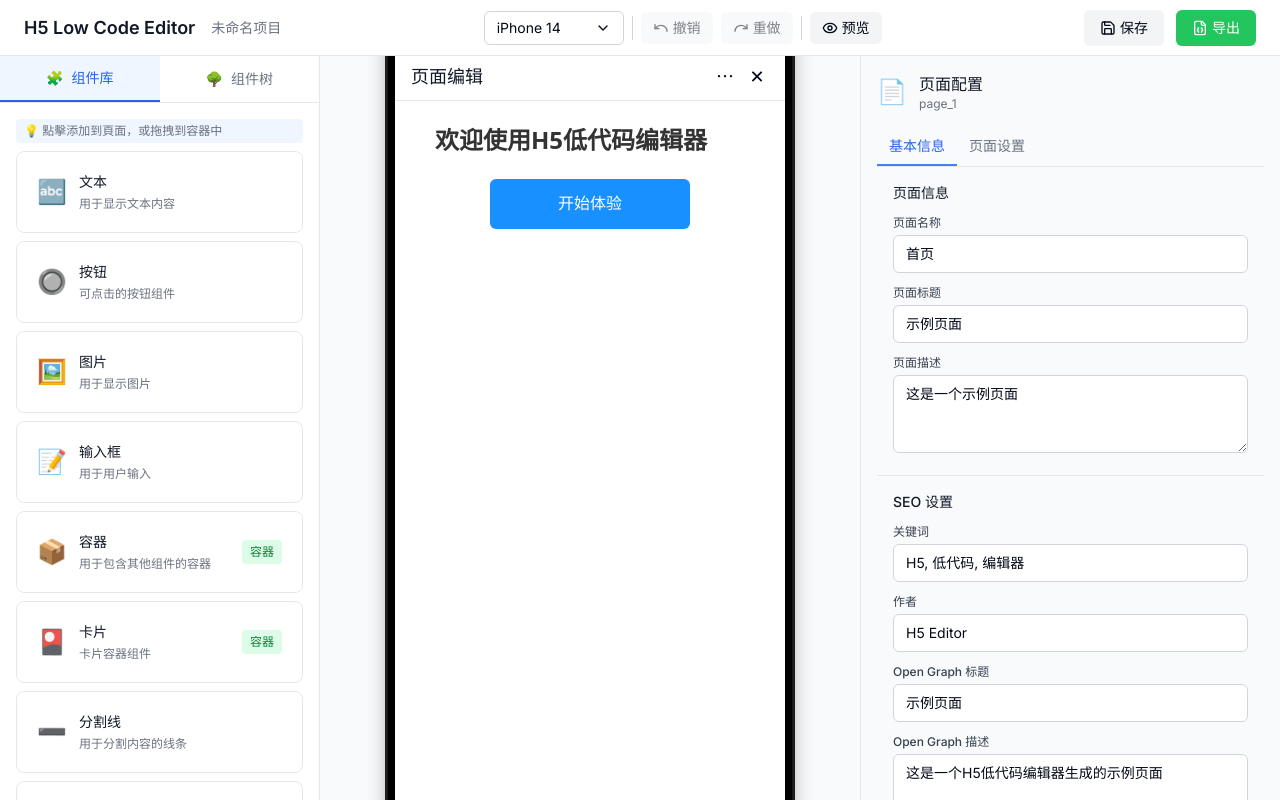
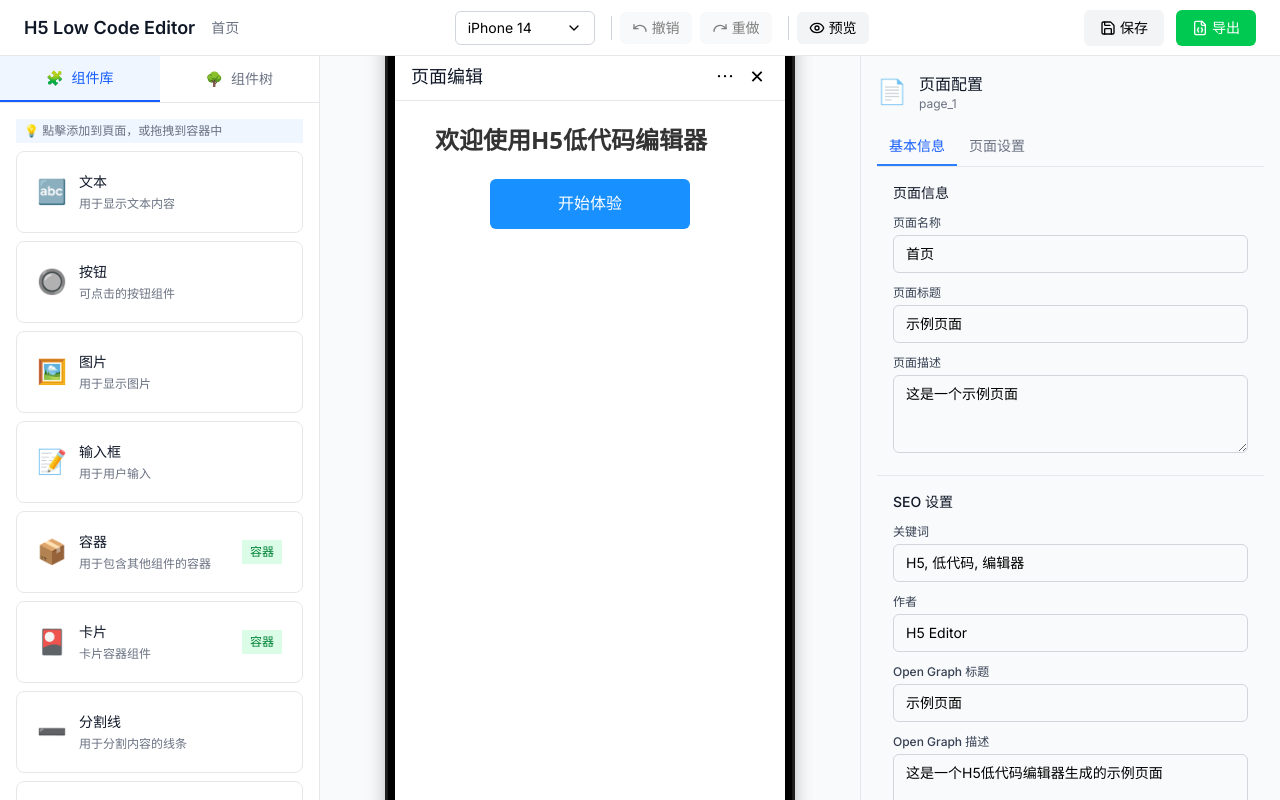
Before and after one commit to lxh-wind/h5-low-code, a Next.js app: page /editor in a window 1280 px wide. Built offline with nearby package versions, Linux system fonts and the light colour scheme.

Commit message:
✨feat: 升级 Tailwind CSS 至 4.1.11，优化样式配置，移除不必要的配置文件，调整全局样式和工具栏组件逻辑

```diff
--- a/app/globals.css
+++ b/app/globals.css
@@ -1,35 +1,52 @@
-@tailwind base;
-@tailwind components;
-@tailwind utilities;
+@import "tailwindcss";
+
+@theme {
+  --color-background: 0 0% 100%;
+  --color-foreground: 222.2 84% 4.9%;
+  --color-card: 0 0% 100%;
+  --color-card-foreground: 222.2 84% 4.9%;
+  --color-popover: 0 0% 100%;
+  --color-popover-foreground: 222.2 84% 4.9%;
+  --color-primary: 222.2 47.4% 11.2%;
+  --color-primary-foreground: 210 40% 98%;
+  --color-secondary: 210 40% 96%;
+  --color-secondary-foreground: 222.2 84% 4.9%;
+  --color-muted: 210 40% 96%;
+  --color-muted-foreground: 215.4 16.3% 46.9%;
+  --color-accent: 210 40% 96%;
+  --color-accent-foreground: 222.2 84% 4.9%;
+  --color-destructive: 0 84.2% 60.2%;
+  --color-destructive-foreground: 210 40% 98%;
+  --color-border: 214.3 31.8% 91.4%;
+  --color-input: 214.3 31.8% 91.4%;
+  --color-ring: 222.2 84% 4.9%;
+  --radius: 0.5rem;
+}
 
 @layer base {
   :root {
-    --background: 0 0% 100%;
-    --foreground: 222.2 84% 4.9%;
-    --card: 0 0% 100%;
-    --card-foreground: 222.2 84% 4.9%;
-    --popover: 0 0% 100%;
-    --popover-foreground: 222.2 84% 4.9%;
-    --primary: 222.2 47.4% 11.2%;
-    --primary-foreground: 210 40% 98%;
-    --secondary: 210 40% 96%;
-    --secondary-foreground: 222.2 84% 4.9%;
-    --muted: 210 40% 96%;
-    --muted-foreground: 215.4 16.3% 46.9%;
-    --accent: 210 40% 96%;
-    --accent-foreground: 222.2 84% 4.9%;
-    --destructive: 0 84.2% 60.2%;
-    --destructive-foreground: 210 40% 98%;
-    --border: 214.3 31.8% 91.4%;
-    --input: 214.3 31.8% 91.4%;
-    --ring: 222.2 84% 4.9%;
-    --radius: 0.5rem;
+    --background: hsl(var(--color-background));
+    --foreground: hsl(var(--color-foreground));
+    --card: hsl(var(--color-card));
+    --card-foreground: hsl(var(--color-card-foreground));
+    --popover: hsl(var(--color-popover));
+    --popover-foreground: hsl(var(--color-popover-foreground));
+    --primary: hsl(var(--color-primary));
+    --primary-foreground: hsl(var(--color-primary-foreground));
+    --secondary: hsl(var(--color-secondary));
+    --secondary-foreground: hsl(var(--color-secondary-foreground));
+    --muted: hsl(var(--color-muted));
+    --muted-foreground: hsl(var(--color-muted-foreground));
+    --accent: hsl(var(--color-accent));
+    --accent-foreground: hsl(var(--color-accent-foreground));
+    --destructive: hsl(var(--color-destructive));
+    --destructive-foreground: hsl(var(--color-destructive-foreground));
+    --border: hsl(var(--color-border));
+    --input: hsl(var(--color-input));
+    --ring: hsl(var(--color-ring));
+    --radius: var(--radius);
   }
 
-
-}
-
-@layer base {
   * {
     @apply border-border;
   }
--- a/components/layout/Toolbar.tsx
+++ b/components/layout/Toolbar.tsx
@@ -41,8 +41,12 @@ export function Toolbar() {
         return
       }
 
-      // 显示 JSON 预览对话框
-      setShowJsonPreview(true)
+      toast.loading('生成导出中', 2000)
+
+      setTimeout(()=>{
+        // 显示 JSON 预览对话框
+        setShowJsonPreview(true)
+      }, 2000)
 
     } catch (error) {
       toast.error('JSON 预览失败')
@@ -82,7 +86,9 @@ export function Toolbar() {
         {/* 左侧 - 项目信息 */}
         <div className="flex items-center space-x-4">
           <h1 className="text-lg font-semibold text-gray-900">H5 Low Code Editor</h1>
-          <span className="text-sm text-gray-500">未命名项目</span>
+          <span className="text-sm text-gray-500">
+            {currentPage?.name || '未命名项目'}
+          </span>
         </div>
 
         {/* 中间 - 操作按钮 */}
@@ -184,12 +190,6 @@ export function Toolbar() {
                 导出
               </button>
             </Tooltip.Trigger>
-            <Tooltip.Portal>
-              <Tooltip.Content className="bg-gray-900 text-white px-2 py-1 rounded text-xs" sideOffset={5}>
-                预览并导出 JSON Schema
-                <Tooltip.Arrow className="fill-gray-900" />
-              </Tooltip.Content>
-            </Tooltip.Portal>
           </Tooltip.Root>
         </div>
       </div>
--- a/components/ui/json-preview-dialog.tsx
+++ b/components/ui/json-preview-dialog.tsx
@@ -82,7 +82,7 @@ export function JsonPreviewDialog({
     return (
     <Dialog.Root open={open} onOpenChange={onOpenChange}>
       <Dialog.Portal>
-        <Dialog.Overlay className="bg-black bg-opacity-50 fixed inset-0 z-50" />
+        <Dialog.Overlay className="bg-black opacity-50 fixed inset-0 z-50" />
         <Dialog.Content className="fixed top-1/2 left-1/2 transform -translate-x-1/2 -translate-y-1/2 bg-white rounded-lg shadow-lg w-[90vw] max-w-4xl h-[80vh] z-50 flex flex-col">
         {/* 对话框标头 */}
         <div className="flex items-center justify-between p-6 border-b border-gray-200">
--- a/package.json
+++ b/package.json
@@ -55,7 +55,7 @@
     "eslint-plugin-react-you-might-not-need-an-effect": "^0.0.42",
     "husky": "^9.1.7",
     "postcss": "^8.4.31",
-    "tailwindcss": "^3.3.5",
+    "tailwindcss": "^4.1.11",
     "typescript": "^5.2.2"
   },
   "lint-staged": {
--- a/postcss.config.js
+++ b/postcss.config.js
@@ -1,7 +1,6 @@
 module.exports = {
   plugins: {
-    tailwindcss: {},
+    "@tailwindcss/postcss": {},
     autoprefixer: {},
-    "@tailwindcss/postcss": {},
   },
 }
--- a/tailwind.config.js
+++ /dev/null
@@ -1,130 +0,0 @@
-/** @type {import('tailwindcss').Config} */
-module.exports = {
-  // important: true,
-  content: [
-    './pages/**/*.{js,ts,jsx,tsx,mdx}',
-    './components/**/*.{js,ts,jsx,tsx,mdx}',
-    './app/**/*.{js,ts,jsx,tsx,mdx}',
-    './materials/**/*.{js,ts,jsx,tsx,mdx}',
-    './hooks/**/*.{js,ts,jsx,tsx,mdx}',
-    './lib/**/*.{js,ts,jsx,tsx,mdx}',
-    './store/**/*.{js,ts,jsx,tsx,mdx}',
-    './types/**/*.{js,ts,jsx,tsx,mdx}',
-  ],
-  safelist: [
-    // 动态生成的任意值类名 - 修复正则表达式
-    {
-      pattern: /^m[trbl]?-\[[\d.]+(?:px|rem|em|%)\]$/,
-      variants: ['hover', 'focus', 'active']
-    },
-    {
-      pattern: /^p[trbl]?-\[[\d.]+(?:px|rem|em|%)\]$/,
-      variants: ['hover', 'focus', 'active']
-    },
-    {
-      pattern: /^w-\[[\d.]+(?:px|rem|em|%|vw|vh)\]$/,
-      variants: ['hover', 'focus', 'active']
-    },
-    {
-      pattern: /^h-\[[\d.]+(?:px|rem|em|%|vw|vh)\]$/,
-      variants: ['hover', 'focus', 'active']
-    },
-    {
-      pattern: /^(?:min-|max-)?[wh]-\[[\d.]+(?:px|rem|em|%|vw|vh)\]$/,
-      variants: ['hover', 'focus', 'active']
-    },
-    {
-      pattern: /^(?:bg|text|border)-\[#[0-9a-fA-F]{3,6}\]$/,
-      variants: ['hover', 'focus', 'active']
-    },
-    {
-      pattern: /^text-\[[\d.]+(?:px|rem|em)\]$/,
-      variants: ['hover', 'focus', 'active']
-    },
-    {
-      pattern: /^border(?:-[trbl])?-\[[\d.]+(?:px|rem|em)\]$/,
-      variants: ['hover', 'focus', 'active']
-    },
-    {
-      pattern: /^rounded(?:-[trbl])?-\[[\d.]+(?:px|rem|em)\]$/,
-      variants: ['hover', 'focus', 'active']
-    },
-    // 常用的固定类名
-    'mt-0', 'mt-1', 'mt-2', 'mt-3', 'mt-4', 'mt-5', 'mt-6', 'mt-8', 'mt-12', 'mt-16',
-    'mr-0', 'mr-1', 'mr-2', 'mr-3', 'mr-4', 'mr-5', 'mr-6', 'mr-8', 'mr-12', 'mr-16',
-    'mb-0', 'mb-1', 'mb-2', 'mb-3', 'mb-4', 'mb-5', 'mb-6', 'mb-8', 'mb-12', 'mb-16',
-    'ml-0', 'ml-1', 'ml-2', 'ml-3', 'ml-4', 'ml-5', 'ml-6', 'ml-8', 'ml-12', 'ml-16',
-    'pt-0', 'pt-1', 'pt-2', 'pt-3', 'pt-4', 'pt-5', 'pt-6', 'pt-8', 'pt-12', 'pt-16',
-    'pr-0', 'pr-1', 'pr-2', 'pr-3', 'pr-4', 'pr-5', 'pr-6', 'pr-8', 'pr-12', 'pr-16',
-    'pb-0', 'pb-1', 'pb-2', 'pb-3', 'pb-4', 'pb-5', 'pb-6', 'pb-8', 'pb-12', 'pb-16',
-    'pl-0', 'pl-1', 'pl-2', 'pl-3', 'pl-4', 'pl-5', 'pl-6', 'pl-8', 'pl-12', 'pl-16',
-    // 尺寸类名
-    'w-auto', 'w-full', 'w-1/2', 'w-1/3', 'w-1/4',
-    'h-auto', 'h-full', 'h-screen',
-    // 字体类名
-    'font-normal', 'font-bold',
-    // 边框类名
-    'border-solid', 'border-dashed', 'border-dotted', 'border-none',
-    // 显示类名
-    'block', 'inline', 'inline-block', 'flex', 'inline-flex', 'grid', 'hidden',
-    // 定位类名
-    'static', 'relative', 'absolute', 'fixed', 'sticky',
-    // 过渡类名
-    'transition-all', 'duration-200',
-  ],
-  theme: {
-    extend: {
-      colors: {
-        border: "hsl(var(--border))",
-        input: "hsl(var(--input))",
-        ring: "hsl(var(--ring))",
-        background: "hsl(var(--background))",
-        foreground: "hsl(var(--foreground))",
-        primary: {
-          DEFAULT: "hsl(var(--primary))",
-          foreground: "hsl(var(--primary-foreground))",
-        },
-        secondary: {
-          DEFAULT: "hsl(var(--secondary))",
-          foreground: "hsl(var(--secondary-foreground))",
-        },
-        destructive: {
-          DEFAULT: "hsl(var(--destructive))",
-          foreground: "hsl(var(--destructive-foreground))",
-        },
-        muted: {
-          DEFAULT: "hsl(var(--muted))",
-          foreground: "hsl(var(--muted-foreground))",
-        },
-        accent: {
-          DEFAULT: "hsl(var(--accent))",
-          foreground: "hsl(var(--accent-foreground))",
-        },
-        popover: {
-          DEFAULT: "hsl(var(--popover))",
-          foreground: "hsl(var(--popover-foreground))",
-        },
-        card: {
-          DEFAULT: "hsl(var(--card))",
-          foreground: "hsl(var(--card-foreground))",
-        },
-      },
-      borderRadius: {
-        lg: "var(--radius)",
-        md: "calc(var(--radius) - 2px)",
-        sm: "calc(var(--radius) - 4px)",
-      },
-      screens: {
-        'mobile': '375px',
-        'iphone': '390px',
-      },
-      width: {
-        'iphone': '390px',
-      },
-      height: {
-        'iphone': '844px',
-      }
-    },
-  },
-  plugins: [],
-}
```
Also changed, not shown: 1 other file (tests, documents, lock files or other folders).
